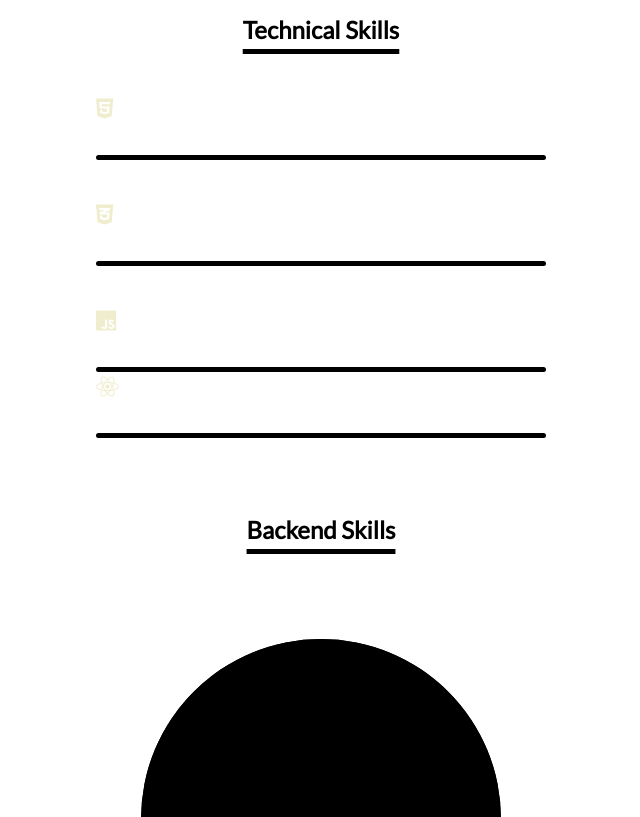
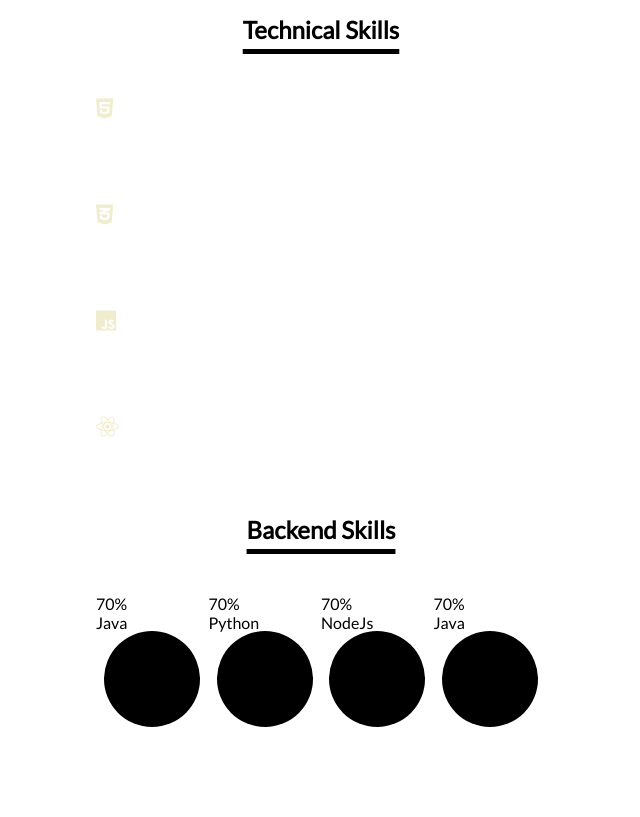
Before and after one commit to Sikhuphela/Port, a React (Create React App) app: page /skills in a window 1280 px wide. Shown: the part 340-1157 px from the top of the page, without its empty margins (69-709 px from the left). After the commit the page ends 1104 px from the top, so only its background shows below. Built offline with nearby package versions, Linux system fonts and the light colour scheme.

Commit message:
added transition to circle bars

```diff
--- a/src/Pages/Skills.css
+++ b/src/Pages/Skills.css
@@ -40,16 +40,15 @@ section {
   }
 
   .Technical-bars .bar:last-child {
-    margin-top: 0;
+    margin-bottom: 0;
   }
 
-  .Technical-bars .info {
-    margin-top: 5px;
+  .Technical-bars .bar .info {
+    margin-bottom: 5px;
   }
 
-  .Technical-bars .info span {
-    margin-top: 17px;
-    font-size: 17px; /* Adjust font size */
+  .Technical-bars .bar .info span {
+    font-size: 17px;
     font-weight: 500;
     animation: showText 0.5s 1s linear forwards;
     opacity: 0;
@@ -61,21 +60,17 @@ section {
     width: 100%;
     height: 5px;
     background-color: #000000;
+    animation: animate 1s cubic-bezier(1, 0, 0, 5, 1) forwards;
+    transform: scaleX(0);
+    transform-origin: left;
   }
-
-  @keyframes animate {
-    100% {
-      transform: scaleX(1);
-    }
-  }
-
 
   .Technical-bars .bar .progress-line span {
     height: 100%;
     background-color: #0ef;
     position: absolute;
     border-radius: 10px;
-    animation: animate 1s 1s cubic-bezier(1,0,0,5,1) forwards;
+    animation: animate 1s 1s cubic-bezier(1, 0, 0, 5) forwards;
     transform: scaleX(0);
     transform-origin: left;
   }
@@ -83,6 +78,7 @@ section {
   .progress-line.html span {
     width: 80%;
   }
+
   .progress-line.css span {
     width: 70%;
   }
@@ -90,10 +86,12 @@ section {
   .progress-line.javascript span {
     width: 70%;
   }
+
   .progress-line.reactjs span {
     width: 50%;
   }
-  .progress-line span::after{
+
+  .progress-line span::after {
     position: absolute;
     padding: 1px 8px;
     background-color: #000000;
@@ -103,61 +101,82 @@ section {
     top: -20px;
     right: -20px;
     animation: showText 0.5s 1.5s linear forwards;
+    opacity: 0;
   }
-  .progress-line.html span::after{
-    content: 80%;
+
+  .progress-line.html span::after {
+    content: "80%";
   }
-  .progress-line.css span::after{
-    content: 80%;
+
+  .progress-line.css span::after {
+    content: "70%";
   }
-  .progress-line.progress-line.javascript span::after{
-    content: 80%;
+
+  .progress-line.progress-line.javascript span::after {
+    content: "70%";
   }
-  .progress-line.reactjs span::after{
-    content: 80%;
+
+  .progress-line.reactjs span::after {
+    content: "50%";
   }
-  .progress-line span::before{
+
+  .progress-line span::before {
     content: "";
     position: absolute;
     width: 0;
     height: 0;
     border: 7px solid transparent;
-    border-bottom-width:0px;
-    border-right-width: -10px;
-    border-top-color: #000000;
+    border-bottom-width: 0;
+    border-right-width: 0;
+    border-top-color: #000;
     top: -10px;
     right: 0;
     animation: showText 0.5s 1.5s linear forwards;
     opacity: 0;
   }
-  @keyframes showtext{
-    100%{
-        opacity: 1;
+
+  @keyframes showtext {
+    100% {
+      opacity: 1;
     }
   }
 
-
   .radial-bars {
     width: 100%;
+    height: 170px;
     display: flex;
-    flex-wrap: wrap;
+    justify-content: space-evenly;
     align-items: flex-start;
-   justify-content: space-evenly;
   }
-.radial-bar{
+
+  .radial-bars .radial-bar {
     width: 50%;
     height: 170px;
     margin-bottom: 10px;
     position: relative;
   }
-.radial-bar svg {
+
+  .radial-bars .radial-bar svg {
     position: absolute;
     top: 50%;
     left: 50%;
-    transform:translate(-50%, -50%)  rotate(-90deg);
+    transform: translate(-50%, -50%) rotate(-90deg);
     width: 120px;
     height: 160px;
   }
-  .radial-bars  .radial-bar .progress-bar{
+
+  .radial-bars .radial-bar .progress-bar {
     stroke-width: 10;
+    stop-color: #000;
+    fill: transparent;
+    stroke-dasharray: 502;
+    stroke-dashoffset: 502;
+    stroke-linecap: round;
+    animation: animate-bar 1s linear forwards;
   }
+
+  @keyframes animate-bars {
+    100% {
+      stroke-dashoffset: -1;
+    }
+  }
--- a/src/Pages/Skills.js
+++ b/src/Pages/Skills.js
@@ -10,7 +10,8 @@ function Skills() {
       <div className='container1' id='Skills'>
         <h1 className='heading1'>Technical Skills</h1>
         <div className='Technical-bars'>
-          <div className='bar'><FontAwesomeIcon icon={faHtml5} style={{ color: '#f0edcf' }} />
+          <div className='bar'>
+            <FontAwesomeIcon icon={faHtml5} style={{ color: '#f0edcf' }} />
             <div className='info'>
               <span>HTML</span>
             </div>
@@ -18,7 +19,8 @@ function Skills() {
               <span></span>
             </div>
           </div>
-          <div className='bar'><FontAwesomeIcon icon={faCss3Alt}  style={{ color: '#f0edcf' }} />
+          <div className='bar'>
+            <FontAwesomeIcon icon={faCss3Alt} style={{ color: '#f0edcf' }} />
             <div className='info'>
               <span>CSS</span>
             </div>
@@ -26,7 +28,8 @@ function Skills() {
               <span></span>
             </div>
           </div>
-          <div className='bar'><FontAwesomeIcon icon={faJs}  style={{ color: '#f0edcf' }}  />
+          <div className='bar'>
+            <FontAwesomeIcon icon={faJs} style={{ color: '#f0edcf' }} />
             <div className='info'>
               <span> JavaScript</span>
             </div>
@@ -34,7 +37,8 @@ function Skills() {
               <span></span>
             </div>
           </div>
-          <div className='bar'><FontAwesomeIcon icon={faReact}  style={{ color: '#f0edcf' }} />
+          <div className='bar'>
+            <FontAwesomeIcon icon={faReact} style={{ color: '#f0edcf' }} />
             <div className='info'>
               <span> ReactJs</span>
             </div>
@@ -48,8 +52,8 @@ function Skills() {
       <div className='container1'>
         <h1 className='heading1'>Backend Skills</h1>
         <div className='radial-bars'>
-
-      <svg x ='0px' y='0px' viewBox='0 0 200 200'>
+          <div className='radial-bar'>
+            <svg viewBox='0 0 200 200'>
               <circle className='progress-bar' cx='100' cy='100' r='80'></circle>
               <circle className='path path-1' cx='100' cy='100' r='80'></circle>
             </svg>
@@ -57,8 +61,8 @@ function Skills() {
             <div className='text'>Java</div>
           </div>
 
-      <div className='radial-bars'>
-      <svg x ='0px' y='0px' viewBox='0 0 200 200'>
+          <div className='radial-bar'>
+            <svg viewBox='0 0 200 200'>
               <circle className='progress-bar' cx='100' cy='100' r='80'></circle>
               <circle className='path path-1' cx='100' cy='100' r='80'></circle>
             </svg>
@@ -66,8 +70,8 @@ function Skills() {
             <div className='text'>Python</div>
           </div>
 
-      <div className='radial-bars'>
-      <svg x ='0px' y='0px' viewBox='0 0 200 200'>
+          <div className='radial-bar'>
+            <svg viewBox='0 0 200 200'>
               <circle className='progress-bar' cx='100' cy='100' r='80'></circle>
               <circle className='path path-1' cx='100' cy='100' r='80'></circle>
             </svg>
@@ -75,8 +79,8 @@ function Skills() {
             <div className='text'>NodeJs</div>
           </div>
 
-      <div className='radial-bars'>
-      <svg x ='0px' y='0px' viewBox='0 0 200 200'>
+          <div className='radial-bar'>
+            <svg viewBox='0 0 200 200'>
               <circle className='progress-bar' cx='100' cy='100' r='80'></circle>
               <circle className='path path-1' cx='100' cy='100' r='80'></circle>
             </svg>
@@ -84,6 +88,7 @@ function Skills() {
             <div className='text'>Java</div>
           </div>
         </div>
+      </div>
     </section>
   );
 }
```
Lines whose indentation alone changed are shown as unchanged.
